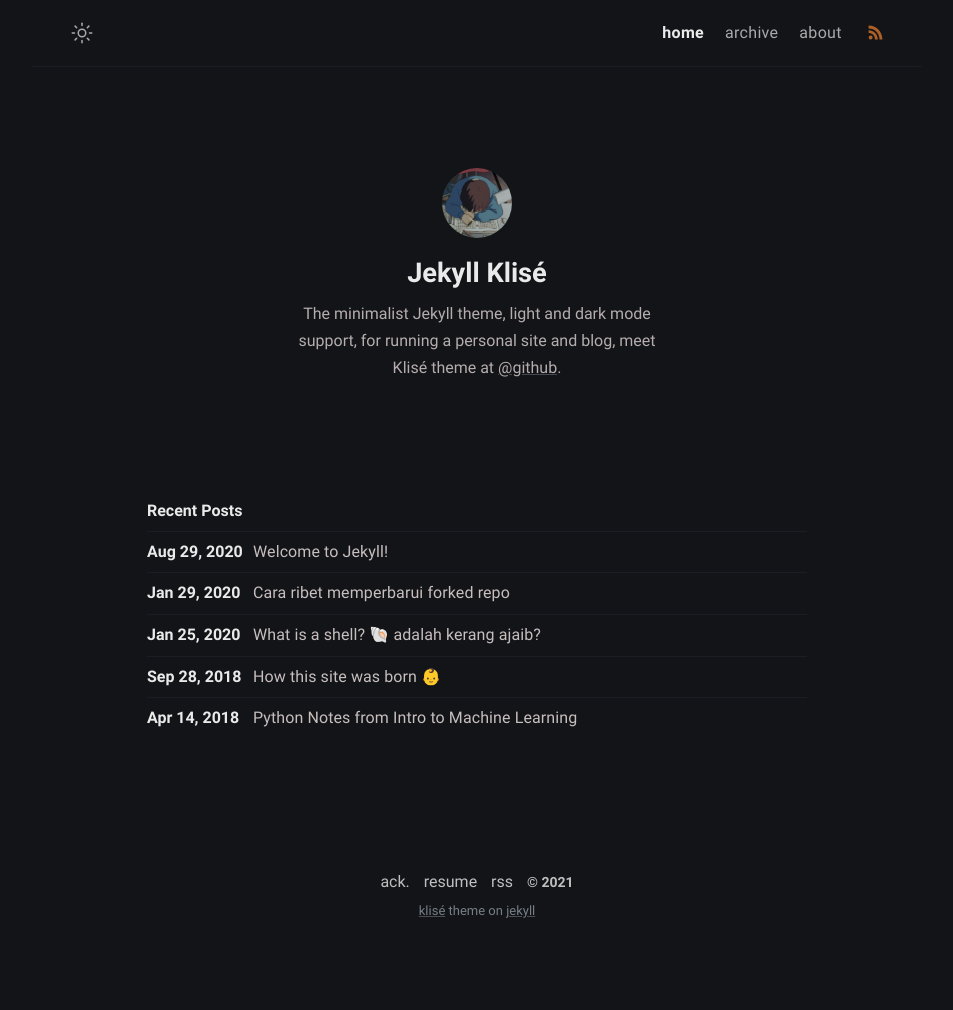
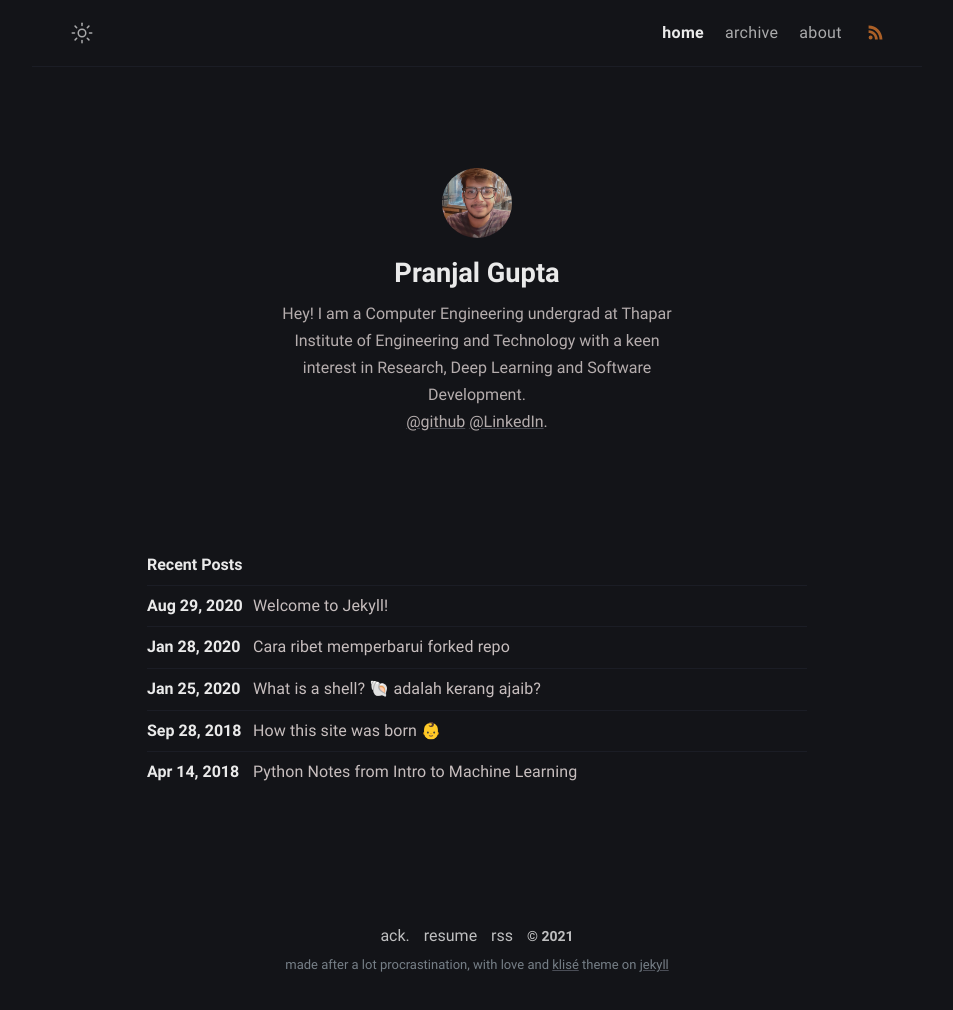
Before and after one commit to pranjalgupta29/jekyll-klise-piharpy, a Jekyll site: the page built from index.md, in a window 1280 px wide. Shown: the whole page, without its empty margins (163-1116 px from the left). Built offline with Jekyll 4.4.1, drawn with Linux system fonts in a browser that asks for light colours; before the commit the page ends 956 px from its top, so only the background shows below that.

Commit message:
config.yaml

```diff
--- a/_config.yml
+++ b/_config.yml
@@ -1,26 +1,24 @@
 # Site settings
-title: Klise Theme # site title
+title: Pranjal Gupta # site title
 description: >- # site description
-  He's writing in Bahasa about web technology and experience as a journal
-  for documentation things that he learned, meet him <a href="https://github.com/piharpi" target="_blank" rel="noopener">@github</a>.
+  I am a Web/App Developer and a Machine Learning Practitioner with a strong interest in field of reaseach and developent. <a href="https://github.com/pranjalgupta29" target="_blank" rel="noopener">@github</a>.
 lang: en-US # default lang
-timezone: Asia/Jakarta # set your timezone
+timezone: Asia/Kolkata # set your timezone
 image: assets/img/ogp.png # This image used for Open Graph more info https://ogp.me/
 repo: https://github.com/piharpi/jekyll-klise # site repo [optional]
 mode: dark # default theme "dark" | "light"
 
 # Profile settings
 author:
-  name: Jekyll Klisé # author name
+  name: Pranjal Gupta # author name
   bio: >- # tell to the world
-    The minimalist Jekyll theme, light and dark mode support, for running a personal site and blog,
-    meet Klisé theme at <a href="https://github.com/piharpi/jekyll-klise" target="_blank" rel="noopener">@github</a>.
-  username: username # general username
-  github: github_username # github username
-  twitter: twitter_username # twitter username
-  facebook: facebook_username # facebook username
-  email: your-email@email.com # email adress
-  avatar: /assets/img/avatar.jpg # change with your own avatar
+    Hey! I am a Computer Engineering undergrad at Thapar Institute of Engineering and Technology with a keen interest in Research, Deep Learning and Software Development. <br><a href="https://github.com/pranjalgupta29" target="_blank" rel="noopener">@github</a> <a href="https://www.linkedin.com/in/pranjalgupta29/" target="_blank" rel="noopener">@LinkedIn</a>.
+  username: pranj.al # general username
+  github: pranjalgupta29 # github username
+  twitter: pranj_al # twitter username
+  facebook: pranjal.gupta.9041 # facebook username
+  email: pranjal.gupta.9041@gmail.com # email adress
+  avatar: /assets/img/pic.jpg # change with your own avatar
 
 # URL settings
 url: "https://klise.now.sh" #
--- a/_includes/footer.html
+++ b/_includes/footer.html
@@ -1,9 +1,9 @@
 <footer class="footer">
   <a class="footer_item" href="/thanks">ack.</a>
-  <a class="footer_item" href="javascript::void(0)">resume</a>
+  <a class="footer_item" href="https://drive.google.com/file/d/11QnzKi9WHtneYXyutroAlhFuOLZ6xZqo/view?usp=sharing">resume</a>
   <a class="footer_item" href="/feed.xml">rss</a>
   <span class="footer_item">&copy; {{ site.time | date: "%Y" }}</span>
-  <small class="footer_copyright">
+  <small class="footer_copyright">made after a lot procrastination, with love and
     <!-- Klisé Theme: https://github.com/piharpi/jekyll-klise -->
     <a
       href="https://github.com/piharpi/jekyll-klise"
```
Also changed, not shown: assets/img/pic.jpg (added).
